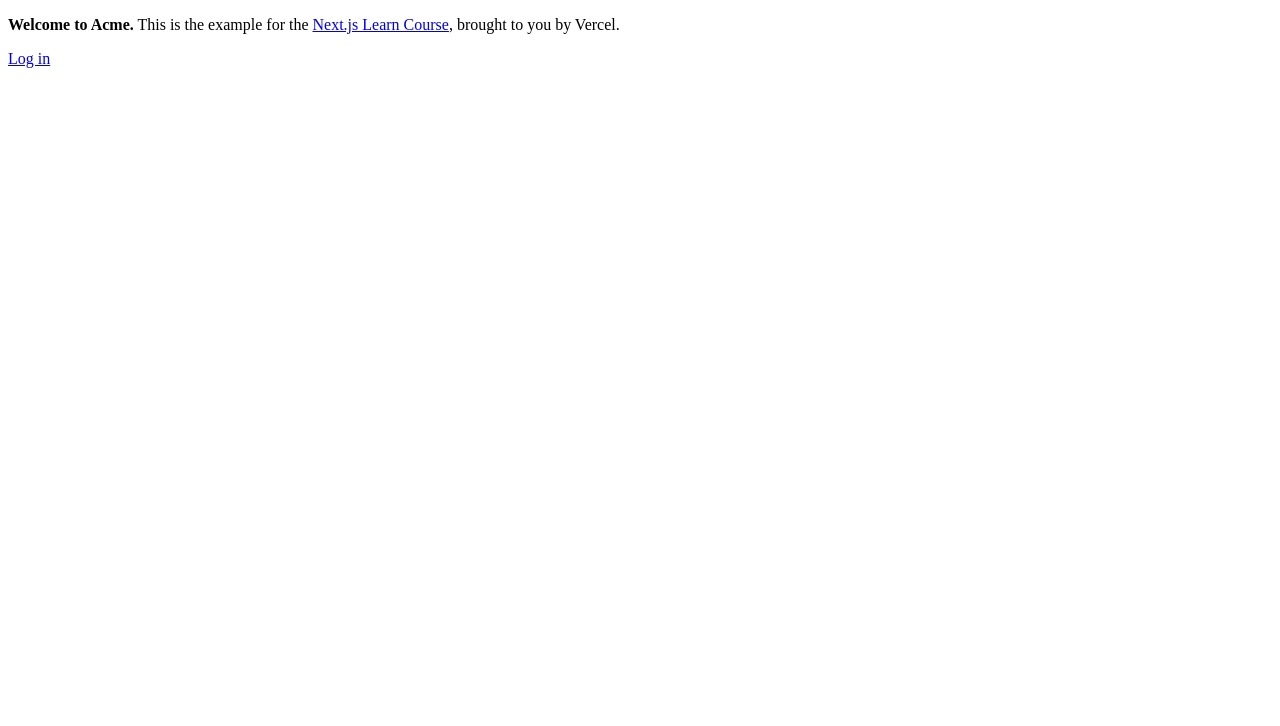
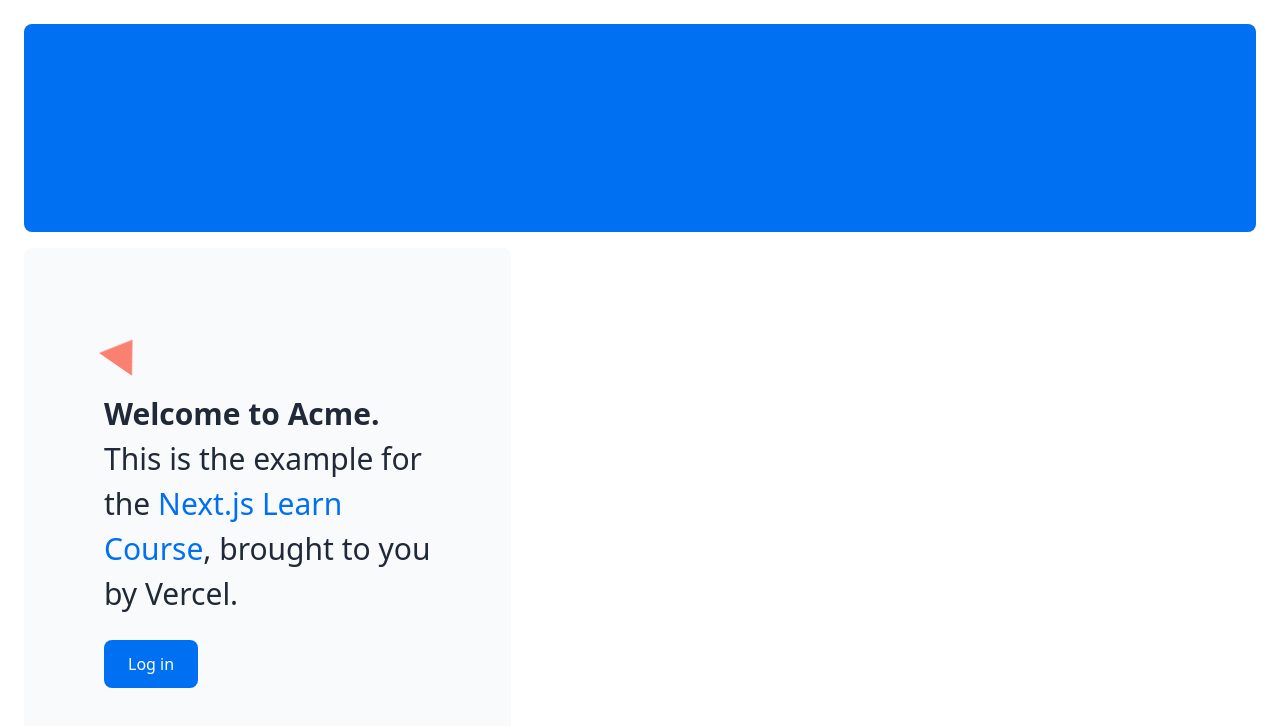
Before and after one commit to zibiv/nextjs-dashboard, a Next.js app: page / in a window 1280 px wide. Shown: the top 726 px of the page. Built offline with nearby package versions, Linux system fonts and the light colour scheme.

Commit message:
feat: add styles

```diff
--- a/app/layout.tsx
+++ b/app/layout.tsx
@@ -1,3 +1,5 @@
+import '@/app/ui/global.css'
+
 export default function RootLayout({
   children,
 }: {
--- a/app/page.tsx
+++ b/app/page.tsx
@@ -1,4 +1,5 @@
 import AcmeLogo from '@/app/ui/acme-logo';
+import triangle from '@/app/ui/home.module.css';
 
 import Link from 'next/link';
 export default function Page() {
@@ -8,7 +9,9 @@ export default function Page() {
         {/* <AcmeLogo /> */}
       </div>
       <div className="mt-4 flex grow flex-col gap-4 md:flex-row">
+        {/* left side bar */}
         <div className="flex flex-col justify-center gap-6 rounded-lg bg-gray-50 px-6 py-10 md:w-2/5 md:px-20">
+          <div className={triangle.shape} />
           <p className={`text-xl text-gray-800 md:text-3xl md:leading-normal`}>
             <strong>Welcome to Acme.</strong> This is the example for the{' '}
             <a href="https://nextjs.org/learn/" className="text-blue-500">
--- /dev/null
+++ b/app/ui/home.module.css
@@ -0,0 +1,22 @@
+.shape {
+  height: 0;
+  width: 0;
+  border-bottom: 30px solid salmon;
+  border-left: 20px solid transparent;
+  border-right: 20px solid transparent;
+  animation-name: rotation;
+  animation-duration: 5s;
+  animation-iteration-count: infinite;
+  animation-timing-function: linear;
+  transform-origin: center;
+}
+
+@keyframes rotation {
+  from{
+    transform: rotate(0deg);
+  }
+
+  to{
+    transform: rotate(360deg);
+  }
+}
```
